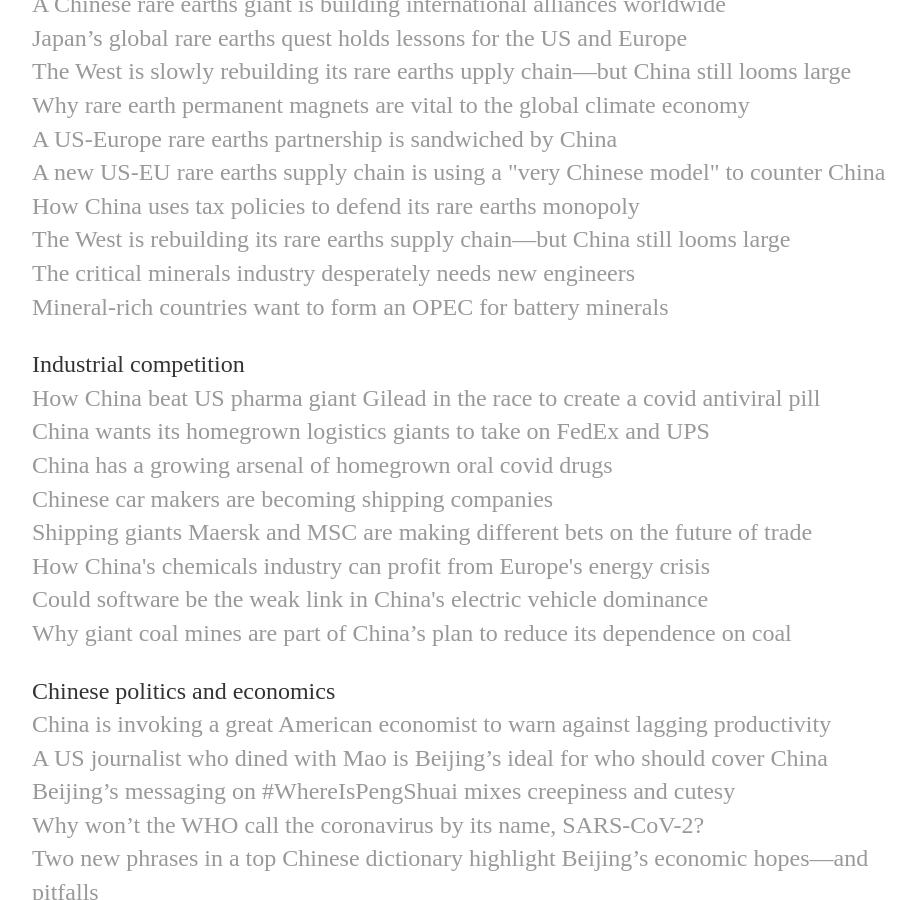
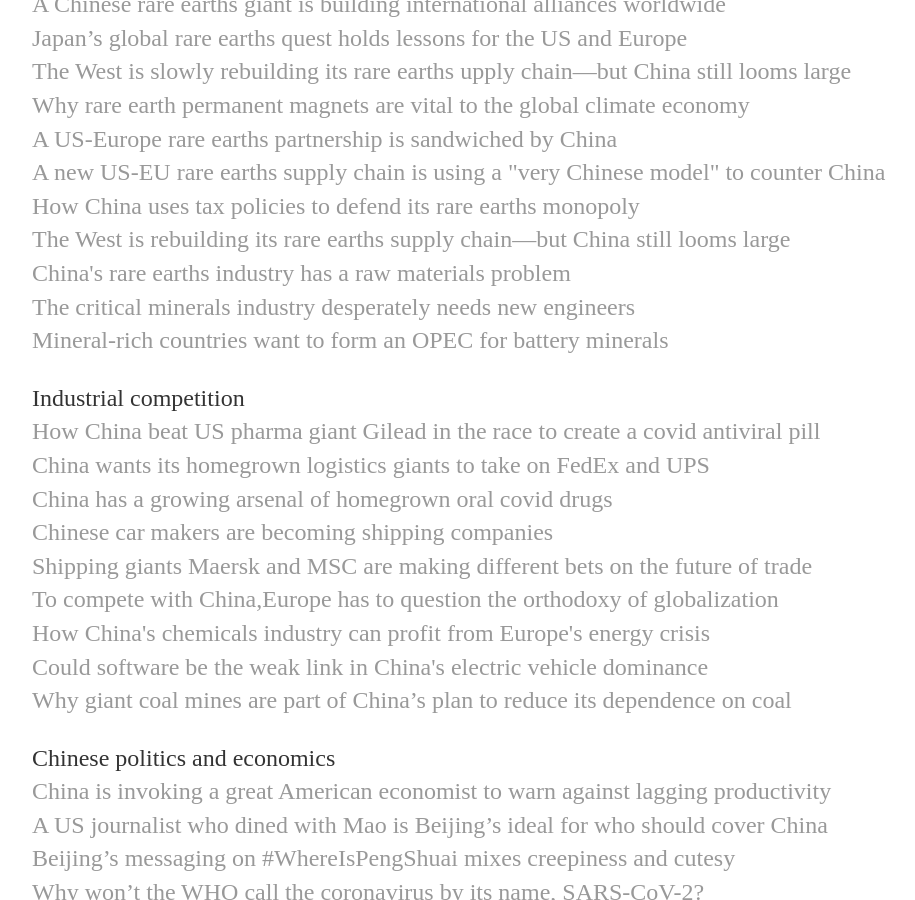
Before and after one commit to marykmhui/marykmhui, a Jekyll site: the page built from writing/index.html, in a window 1280 px wide and 900 px high, scrolled down 788 px. Shown: the whole window, without its empty margins (160-1075 px from the left). Built offline with Jekyll 4.4.1, drawn with Linux system fonts in a browser that asks for light colours.

Commit message:
Update index.html

```diff
--- a/writing/index.html
+++ b/writing/index.html
@@ -28,6 +28,7 @@
 					<a href="https://qz.com/2031880/us-eu-rare-earth-chain-uses-china-model-to-hedge-china-dominance/">A new US-EU rare earths supply chain is using a  "very Chinese model" to counter China</a><br>
 					<a href="https://qz.com/2129104/how-china-uses-tax-policies-to-defend-its-rare-earths-monopoly/">How China uses tax policies to defend its rare earths monopoly</a><br>
 					<a href="https://qz.com/the-west-is-rebuilding-its-rare-earths-supply-chain-but-1849815677">The West is rebuilding its rare earths supply chain—but China still looms large</a><br>
+					<a href="https://qz.com/china-rare-earths-raw-materials-shortage-1850232896">China's rare earths industry has a raw materials problem</a><br>
 					<a href="https://qz.com/the-critical-minerals-industry-desperately-needs-new-en-1849341695">The critical minerals industry desperately needs new engineers</a><br>
 					<a href="https://qz.com/mineral-rich-countries-want-to-form-an-opec-for-battery-1849742149">Mineral-rich countries want to form an OPEC for battery minerals</a>
 
@@ -37,6 +38,7 @@
 					<a href="https://qz.com/china-has-a-growing-arsenal-of-homegrown-oral-covid-dru-1850052325">China has a growing arsenal of homegrown oral covid drugs</a><br>
 					<a href="https://qz.com/chinese-car-makers-are-becoming-shipping-companies-1849943579">Chinese car makers are becoming shipping companies</a><br>
 					<a href="https://qz.com/shipping-giants-maersk-and-msc-are-making-different-bet-1850077198">Shipping giants Maersk and MSC are making different bets on the future of trade</a><br>
+					<a href="https://qz.com/to-compete-with-china-europe-has-to-question-the-ortho-1850284482">To compete with China,Europe has to question the orthodoxy of globalization</a><br>
 					<a href="https://qz.com/how-chinas-chemicals-industry-can-profit-from-europes-e-1849509982">How China's chemicals industry can profit from Europe's energy crisis</a><br>
 					<a href="https://qz.com/could-software-be-the-weak-link-in-chinas-electric-vehi-1849657343">Could software be the weak link in China's electric vehicle dominance</a><br>
 					<a href="https://qz.com/2036326/chinas-low-carbon-energy-transition-goals-rely-on-big-coal-mines">Why giant coal mines are part of China’s plan to reduce its dependence on coal</a>
```
